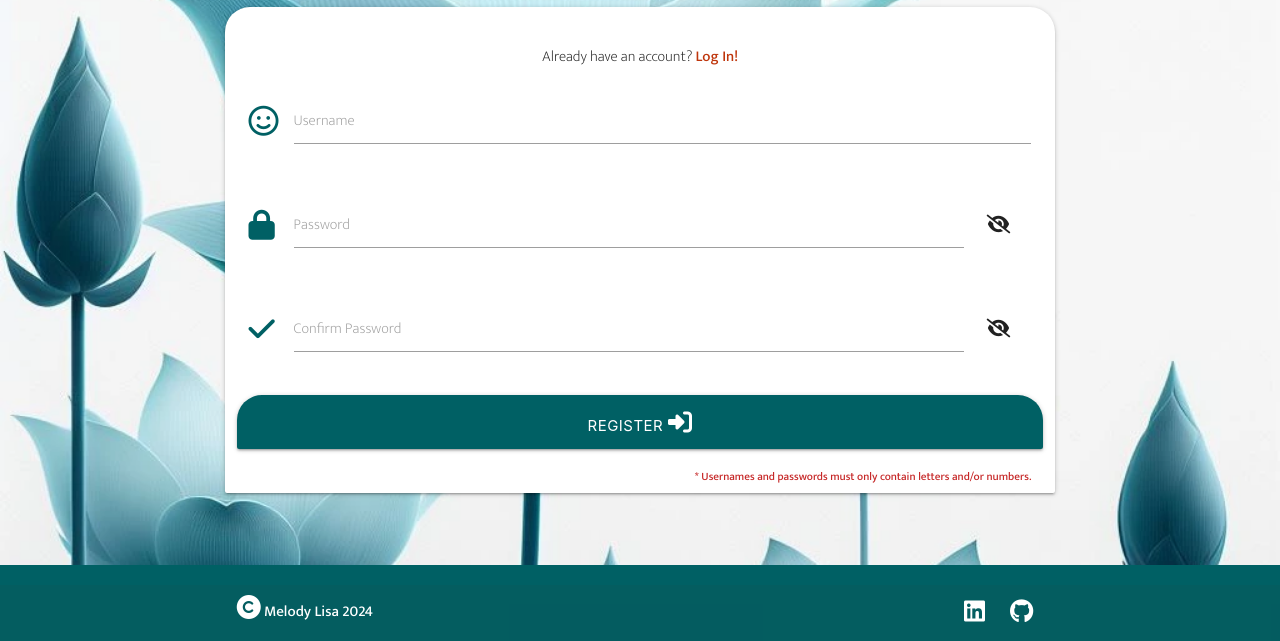
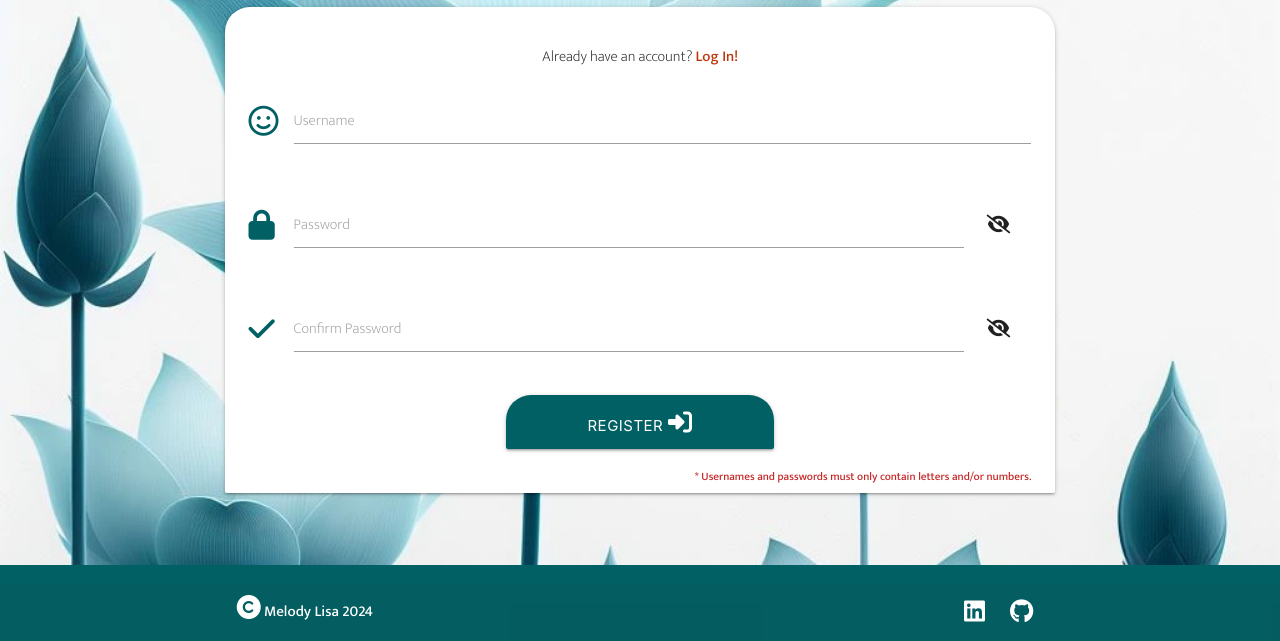
Before and after one commit to Melody-Lisa/blissboost, a Flask app: page /register in a window 1280 px wide. Shown: the part 159-800 px from the top of the page. Run offline with Flask 3, Linux system fonts and the light colour scheme; some libraries are stand-ins or nearby versions.

Commit message:
Improve sizing for log in and register buttons

```diff
--- a/templates/login.html
+++ b/templates/login.html
@@ -45,7 +45,7 @@
 
             <!-- Log In -->
             <div class="row">
-                <button type="submit" class="col s12 btn-large cyan darken-4 text-shadow" aria-label="Log In Button">
+                <button type="submit" class="col s12 m4 offset-m4 btn-large cyan darken-4 text-shadow" aria-label="Log In Button">
                     Log In <i class="fas fa-sign-in-alt"></i>
                 </button>
             </div>
--- a/templates/register.html
+++ b/templates/register.html
@@ -61,7 +61,7 @@
 
             <!-- Register -->
             <div class="row">
-                <button type="submit" class="col s12 btn-large cyan darken-4 text-shadow"
+                <button type="submit" class="col s12 m4 offset-m4 btn-large cyan darken-4 text-shadow"
                  aria-label="Register Button">
                     Register <i class="fas fa-sign-in-alt"></i>
                 </button>
```
